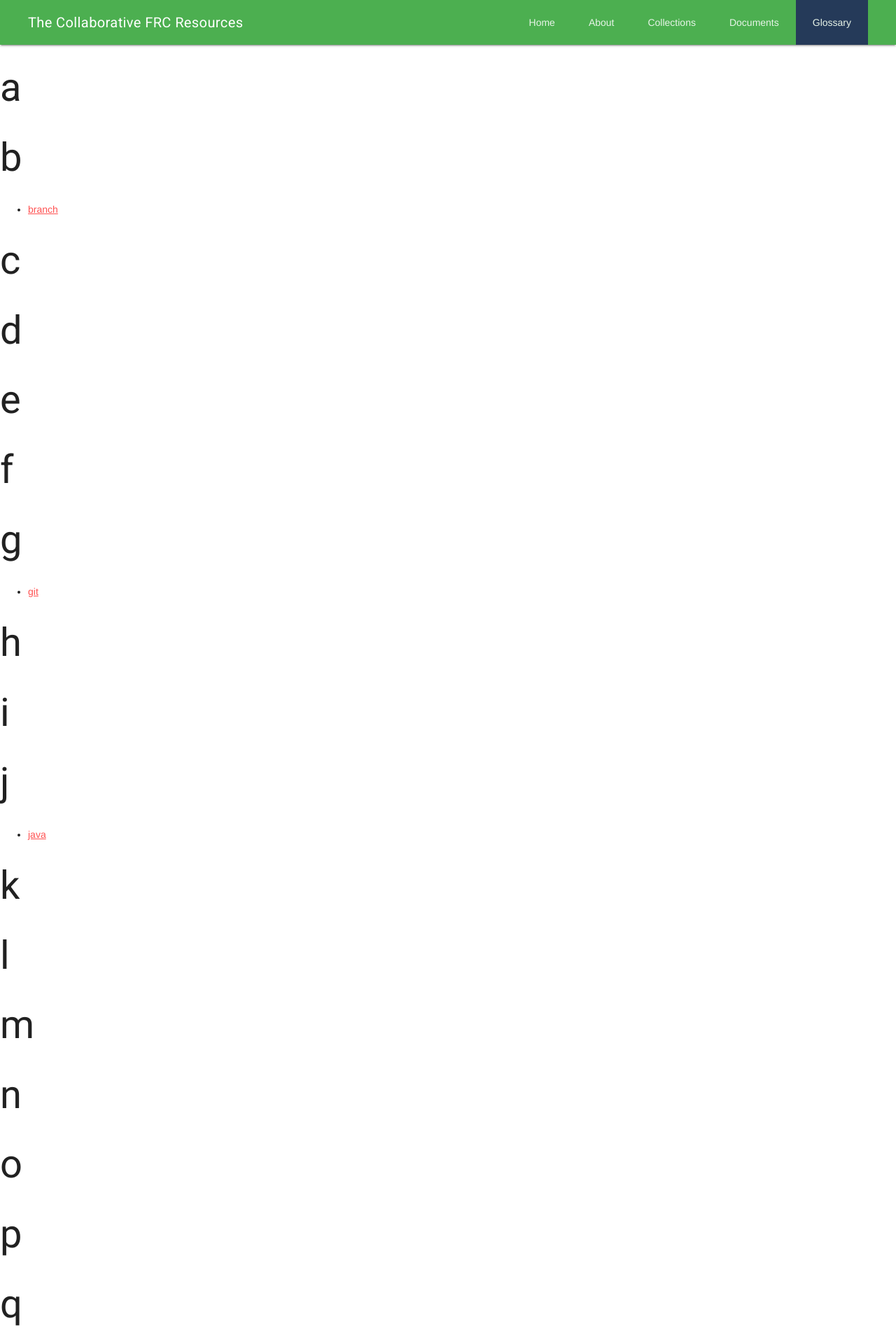
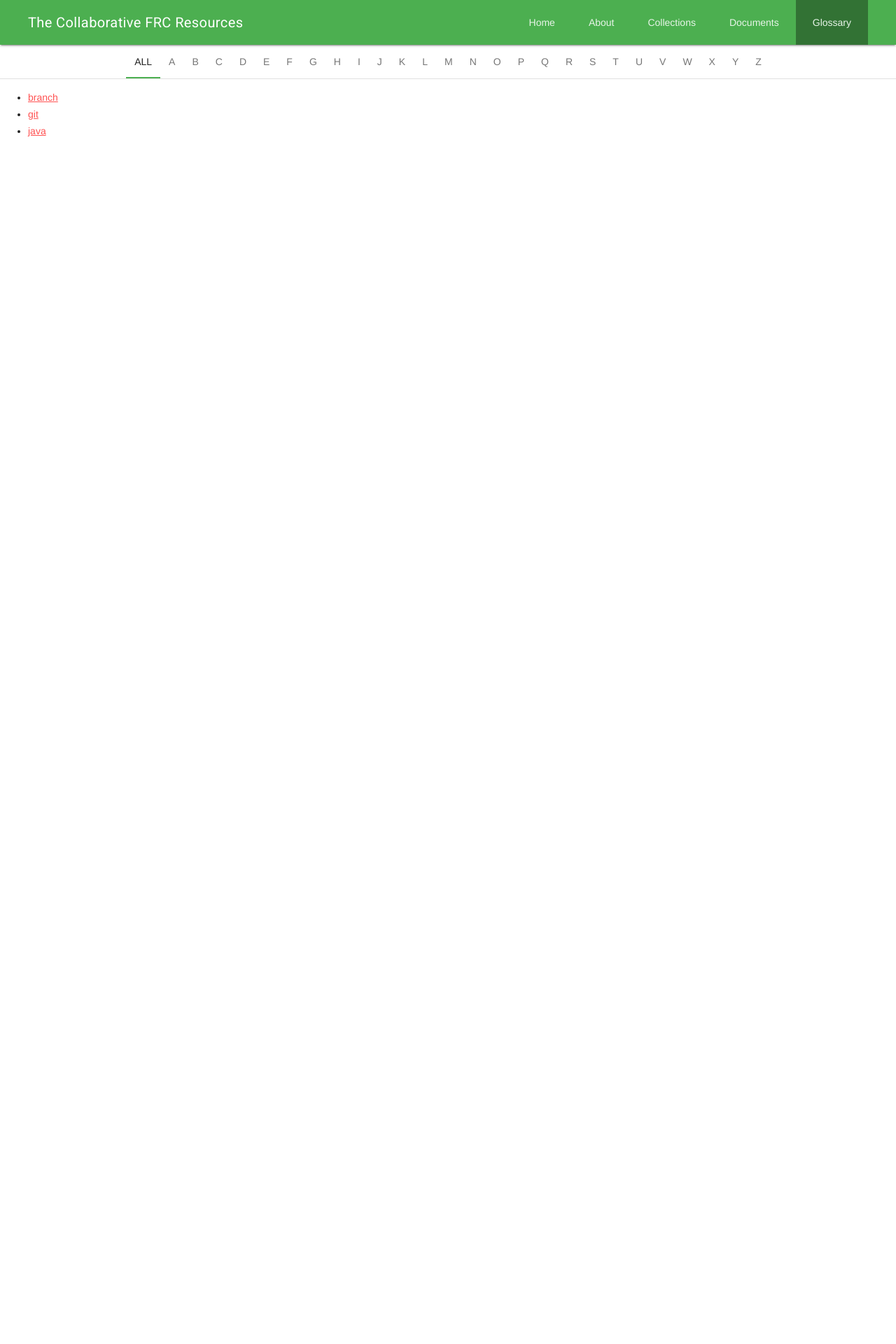
Before and after one commit to CFRCR/CFRCR, a Jekyll site: the page built from glossary.html, in a window 1280 px wide. Shown: the top 1920 px of the page at 70% size. Built offline with Jekyll 4.4.1, drawn with Linux system fonts in a browser that asks for light colours; nearby versions of some CDN libraries.

Commit message:
Beautified the glossary a bit.

```diff
--- a/_includes/header/css
+++ b/_includes/header/css
@@ -7,7 +7,7 @@
 #main_header a.mdl-js-ripple-effect { position: relative; }
 
 #main_header .mdl-navigation__link.active {
-  background-color: #20295b;
+  background-color: #2f6a31;
 }
 
 #main_header .mdl-navigation__link { color: #fff; }
--- a/_layouts/base.html
+++ b/_layouts/base.html
@@ -17,7 +17,7 @@
   <script async src="https://use.fontawesome.com/b3cdb35929.js"></script>
   <style>
     {% include site_css/general %}
-      {% include site_css/syntax %}
+    {% include site_css/syntax %}
     {% include header/css %}
     {% include collection/css %}
   </style>
--- a/glossary.html
+++ b/glossary.html
@@ -1,13 +1,31 @@
 ---
 permalink: /glossary/
 ---
-{% assign alphabet = "a,b,c,d,e,f,g,h,i,j,k,l,m,n,o,p,q,r,s,t,u,v,w,x,y,z" | split: "," %}
-{% for letter in alphabet %}
-  <h1>{{ letter }}</h1>
-  <ul>
-    {% for term in site.glossary %}
-      {% assign first = term.name | downcase | slice: 0 %}
-      {% if first == letter %}<li><a href="{{ term.url }}">{{ term.name }}</a></li>{% endif %}
-    {% endfor %}
-  </ul>
-{% endfor %}
+{%- assign alphabet = "a,b,c,d,e,f,g,h,i,j,k,l,m,n,o,p,q,r,s,t,u,v,w,x,y,z" | split: "," -%}
+<div class="mdl-tabs mdl-js-tabs mdl-js-ripple-effect">
+  <div class="mdl-tabs__tab-bar" style="flex-wrap: wrap; height: auto;">
+    <a href="#all" class="mdl-tabs__tab is-active" style="padding: 0 12px;">ALL</a>
+    {%- for letter in alphabet -%}
+      <a href="#{{ letter }}" class="mdl-tabs__tab" style="padding: 0 12px;">{{ letter }}</a>
+    {%- endfor -%}
+  </div>
+
+  <div class="mdl-tabs__panel is-active" id="all">
+    <ul>
+      {%- for term in site.glossary -%}
+        <li><a href="{{ term.url }}">{{ term.name }}</a></li>
+      {%- endfor -%}
+    </ul>
+  </div>
+
+  {%- for letter in alphabet -%}
+    <div class="mdl-tabs__panel" id="{{ letter }}">
+      <ul>
+        {%- for term in site.glossary -%}
+          {%- assign first = term.name | downcase | slice: 0 -%}
+          {%- if first == letter %}<li><a href="{{ term.url }}">{{ term.name }}</a></li>{% endif -%}
+        {%- endfor -%}
+      </ul>
+    </div>
+  {%- endfor -%}
+</div>
```
